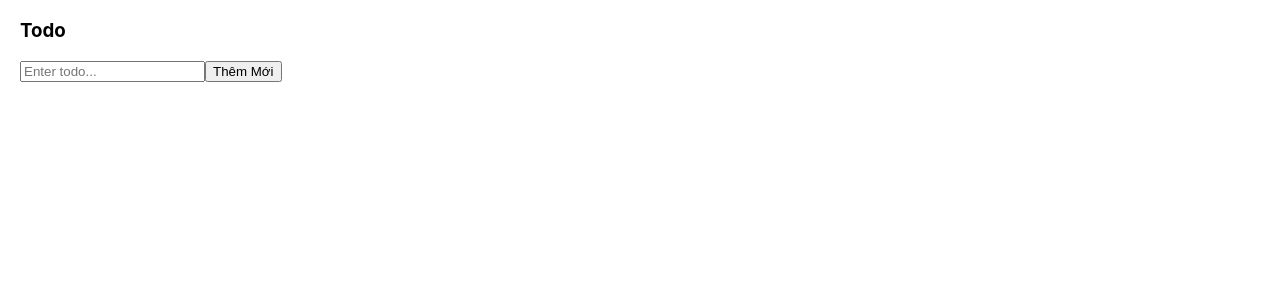
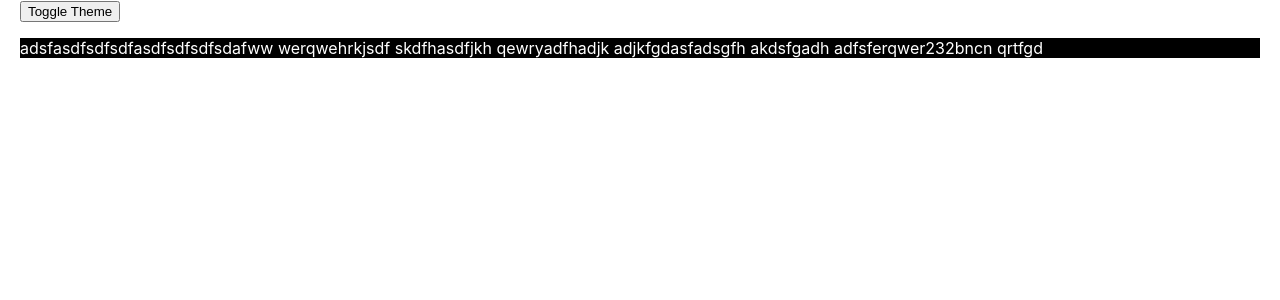
Before and after one commit to khiemk31/ReactJs, a React (Create React App) app in the folder fake_tiktok/: page / in a window 1280 px wide. Shown: the top 300 px of the page. Built offline with nearby package versions, Linux system fonts and the light colour scheme.

Commit message:
no message

```diff
--- a/fake_tiktok/src/App.css
+++ b/fake_tiktok/src/App.css
@@ -1,38 +1,4 @@
-.App {
-  text-align: center;
+.dark{
+  color: #FFF;
+  background-color:black
 }
-
-.App-logo {
-  height: 40vmin;
-  pointer-events: none;
-}
-
-@media (prefers-reduced-motion: no-preference) {
-  .App-logo {
-    animation: App-logo-spin infinite 20s linear;
-  }
-}
-
-.App-header {
-  background-color: #282c34;
-  min-height: 100vh;
-  display: flex;
-  flex-direction: column;
-  align-items: center;
-  justify-content: center;
-  font-size: calc(10px + 2vmin);
-  color: white;
-}
-
-.App-link {
-  color: #61dafb;
-}
-
-@keyframes App-logo-spin {
-  from {
-    transform: rotate(0deg);
-  }
-  to {
-    transform: rotate(360deg);
-  }
-}
--- a/fake_tiktok/src/App.js
+++ b/fake_tiktok/src/App.js
@@ -1,48 +1,20 @@
-import { useState, useReducer } from "react";
+import Content from "./Content";
+import "./App.css";
+import { useContext } from "react";
+import { ThemeContext } from "./ThemeContext";
+//Context Context
+//CompA => CompB => CompC
 
-//useState:
-//1. Init state : 0
-//2. Actions : Up (state+1) / Down (state-1)
+//1. Create context
+//2. Provider
+//3. Consumer
 
-//useReducer:
-//1. Init state : 0
-//2. Actions : Up (state+1) / Down (state-1)
-//3. Reducer
-//4. Dispath =>>> example:
-
-//Init state
-const initState = 0;
-
-//Actions
-const UP_ACTION = "up";
-const DOWN_ACTION = "down";
-
-//Reducer
-const reducer = (state, action) => {
-  console.log("reducer running ...");
-  switch (action) {
-    case UP_ACTION:
-      return state + 1;
-    case DOWN_ACTION:
-      return state - 1;
-    default:
-      throw new Error(`Invalid action `);
-  }
-};
 function App() {
-  const [count, setCount] = useState(0);
-  const [count2, dispatch] = useReducer(reducer, initState);
-
+  const context = useContext(ThemeContext);
   return (
     <div style={{ padding: "0px  20px" }}>
-      <p>Sử dụng useState</p>
-      <h1>{count}</h1>
-      <button onClick={() => setCount(count + 1)}>Up</button>
-      <button onClick={() => setCount(count - 1)}>Down</button>
-      <p>Sử dụng useReducer</p>
-      <h1>{count2}</h1>
-      <button onClick={() => dispatch(UP_ACTION)}>Up</button>
-      <button onClick={() => dispatch(DOWN_ACTION)}>Down</button>
+      <button onClick={context.toggleTheme}>Toggle Theme</button>
+      <Content />
     </div>
   );
 }
--- a/fake_tiktok/src/App2.js
+++ /dev/null
@@ -1,7 +0,0 @@
-import TodoApp from "./Todo";
-
-function App2() {
-  return <TodoApp />;
-}
-
-export default App2;
--- /dev/null
+++ b/fake_tiktok/src/Content.js
@@ -0,0 +1,11 @@
+import Paragraph from "./Paragraph";
+
+function Context() {
+  return (
+    <div>
+      <Paragraph />
+    </div>
+  );
+}
+
+export default Context;
--- /dev/null
+++ b/fake_tiktok/src/Paragraph.js
@@ -0,0 +1,14 @@
+import { ThemeContext } from "./ThemeContext";
+import { useContext } from "react";
+
+function Faragraph() {
+  const context = useContext(ThemeContext);
+  return (
+    <p className={context.theme}>
+      adsfasdfsdfsdfasdfsdfsdfsdafww werqwehrkjsdf skdfhasdfjkh qewryadfhadjk
+      adjkfgdasfadsgfh akdsfgadh adfsferqwer232bncn qrtfgd
+    </p>
+  );
+}
+
+export default Faragraph;
--- /dev/null
+++ b/fake_tiktok/src/ThemeContext.js
@@ -0,0 +1,18 @@
+import { useState, createContext } from "react";
+
+const ThemeContext = createContext();
+
+function ThemeProvider({ children }) {
+  const [theme, setTheme] = useState("dark");
+  const toggleTheme = () => {
+    setTheme(theme === "dark" ? "light" : "dark");
+  };
+  const value = {
+    theme,
+    toggleTheme,
+  };
+  return (
+    <ThemeContext.Provider value={value}>{children}</ThemeContext.Provider>
+  );
+}
+export { ThemeContext, ThemeProvider };
--- a/fake_tiktok/src/Todo/action.js
+++ /dev/null
@@ -1,19 +0,0 @@
-import { SET_JOB, ADD_JOB, REMOVE_JOB } from "./constants";
-export const setJob = (payload) => {
-  return {
-    type: SET_JOB,
-    payload,
-  };
-};
-export const addJob = (payload) => {
-  return {
-    type: ADD_JOB,
-    payload,
-  };
-};
-export const removeJob = (payload) => {
-  return {
-    type: REMOVE_JOB,
-    payload,
-  };
-};
--- a/fake_tiktok/src/Todo/constants.js
+++ /dev/null
@@ -1,3 +0,0 @@
-export const SET_JOB = "set_job";
-export const ADD_JOB = "add_job";
-export const REMOVE_JOB = "remove_job";
--- a/fake_tiktok/src/Todo/index.js
+++ /dev/null
@@ -1,43 +0,0 @@
-import { useRef, useReducer } from "react";
-import reducer, { initState } from "./reducer";
-import { setJob, addJob, removeJob } from "./action";
-import logger from "./logger";
-
-function App() {
-  const [state, dispatch] = useReducer(logger(reducer), initState);
-  const { job, jobs } = state;
-
-  const inputRef = useRef();
-
-  const handleSubmit = () => {
-    dispatch(addJob(job));
-    dispatch(setJob(""));
-
-    inputRef.current.focus();
-  };
-  return (
-    <div style={{ padding: "0px  20px" }}>
-      <h3>Todo</h3>
-      <input
-        ref={inputRef}
-        type="text"
-        value={job}
-        placeholder="Enter todo..."
-        onChange={(e) => {
-          dispatch(setJob(e.target.value));
-        }}
-      />
-      <button onClick={handleSubmit}>Thêm Mới</button>
-      <ul>
-        {jobs.map((job, index) => (
-          <li key={index}>
-            {job}
-            <span onClick={() => dispatch(removeJob(index))}>&times;</span>
-          </li>
-        ))}
-      </ul>
-    </div>
-  );
-}
-
-export default App;
--- a/fake_tiktok/src/Todo/logger.js
+++ /dev/null
@@ -1,15 +0,0 @@
-function logger(reducer) {
-  return (prevState, action) => {
-    console.group(action.type);
-
-    console.log("Prev state", prevState);
-    console.log("Action", action);
-    const newState = reducer(prevState, action);
-
-    console.log("Next state", newState);
-
-    console.groupEnd();
-    return newState;
-  };
-}
-export default logger;
--- a/fake_tiktok/src/Todo/reducer.js
+++ /dev/null
@@ -1,31 +0,0 @@
-import { SET_JOB, ADD_JOB, REMOVE_JOB } from "./constants";
-
-//Init state
-export const initState = {
-  job: "",
-  jobs: [],
-};
-
-//Reducer
-const reducer = (state, action) => {
-  switch (action.type) {
-    case SET_JOB:
-      return {
-        ...state,
-        job: action.payload,
-      };
-    case ADD_JOB:
-      return {
-        ...state,
-        jobs: [...state.jobs, action.payload],
-      };
-    case REMOVE_JOB:
-      const newJobs = [...state.jobs];
-      newJobs.splice(action.payload, 1);
-      return { ...state, jobs: newJobs };
-    default:
-      throw new Error(`Invalid action`);
-  }
-};
-
-export default reducer;
--- a/fake_tiktok/src/index.js
+++ b/fake_tiktok/src/index.js
@@ -1,14 +1,16 @@
 import React from "react";
 import ReactDOM from "react-dom/client";
 import "./index.css";
-import App2 from "./App2";
+import App from "./App";
 import reportWebVitals from "./reportWebVitals";
-
+import { ThemeProvider } from "./ThemeContext";
 const root = ReactDOM.createRoot(document.getElementById("root"));
 root.render(
-  // <React.StrictMode>
-  <App2 />
-  // </React.StrictMode>
+  <React.StrictMode>
+    <ThemeProvider>
+      <App />
+    </ThemeProvider>
+  </React.StrictMode>
 );
 
 // If you want to start measuring performance in your app, pass a function
```
